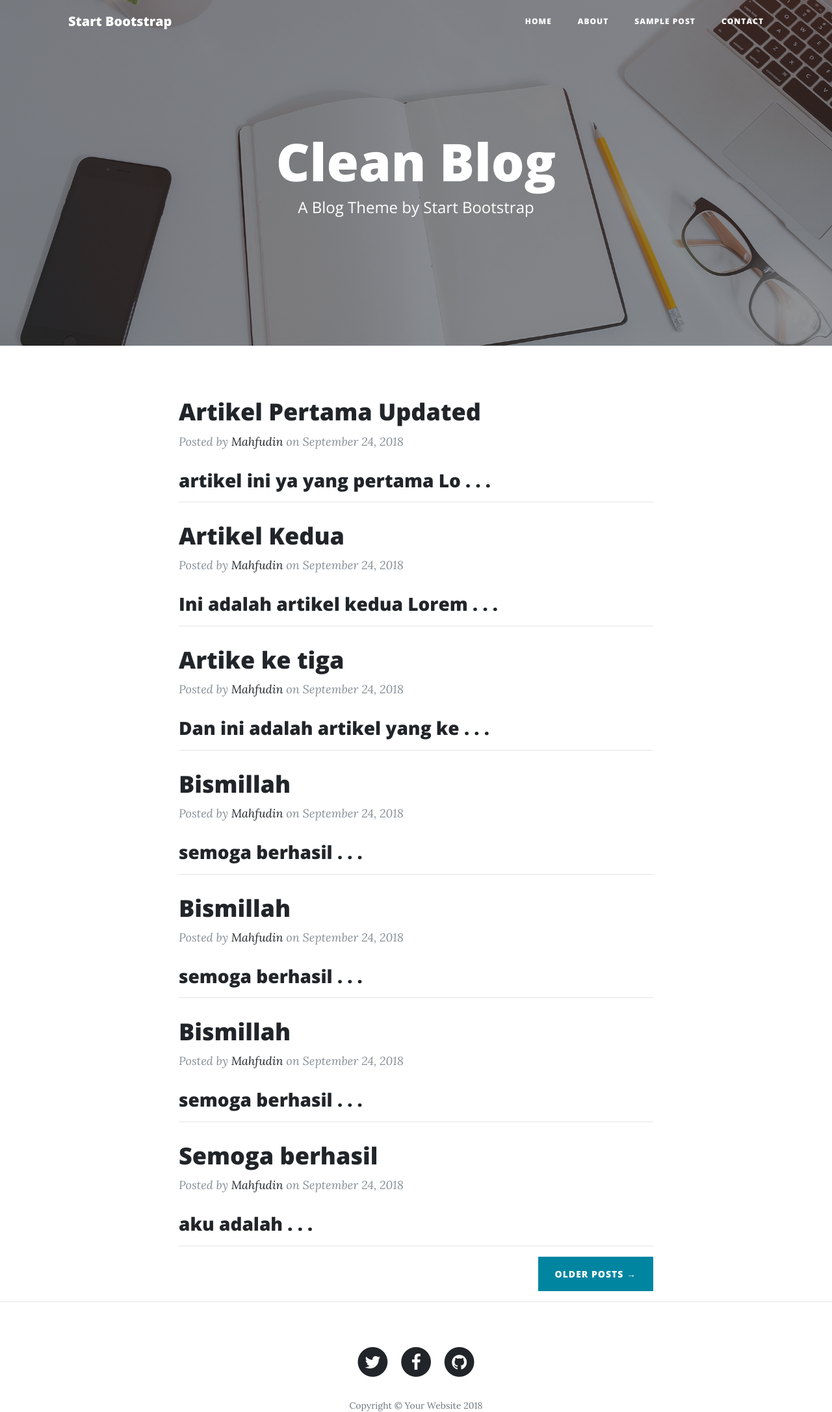
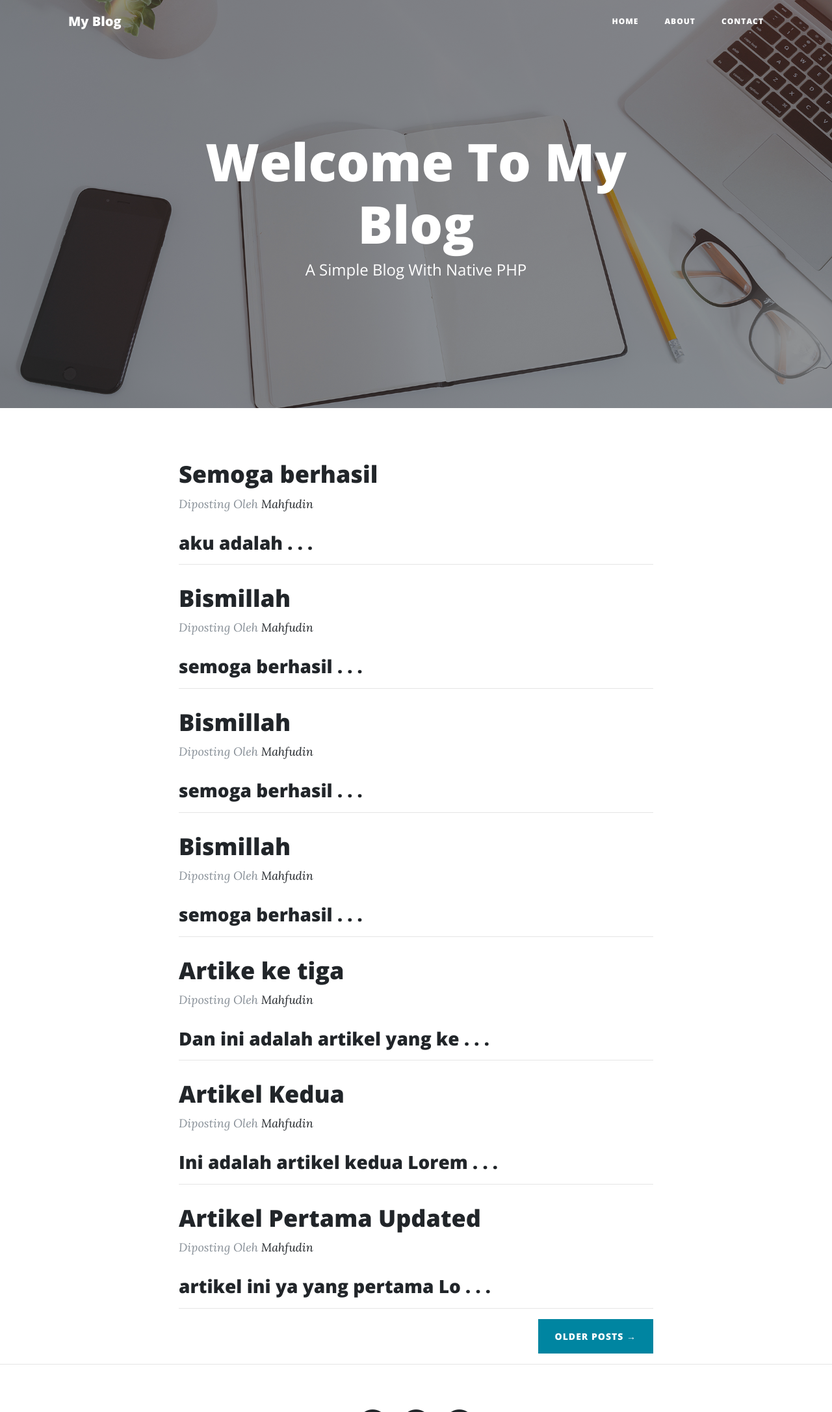
Before and after one commit to majalengkadev/workshop-blog, a PHP site: page / in a window 1280 px wide. Shown: the top 2173 px of the page at 65% size. Run offline with PHP 8.4, Linux system fonts and the light colour scheme; data comes from the database, SQL or seed files in the repository.

Commit message:
update url & bug fixes

```diff
--- a/config.php
+++ b/config.php
@@ -1,7 +1,7 @@
 <?php
 
 // server name - username - password - database name
-$conn = mysqli_connect('localhost','root','','myblog');
+$mysqli = mysqli_connect('localhost','root','','myblog');
 
 //Cek Error atau tidak
 if(mysqli_connect_errno()){
--- a/header.php
+++ b/header.php
@@ -8,7 +8,7 @@
     <meta name="description" content="">
     <meta name="author" content="">
 
-    <title>Clean Blog - Start Bootstrap Theme</title>
+    <title>Workshop Blog</title>
 
     <!-- Bootstrap core CSS -->
     <link href="assets/vendor/bootstrap/css/bootstrap.min.css" rel="stylesheet">
@@ -28,7 +28,7 @@
     <!-- Navigation -->
     <nav class="navbar navbar-expand-lg navbar-light fixed-top" id="mainNav">
       <div class="container">
-        <a class="navbar-brand" href="index.php">Start Bootstrap</a>
+        <a class="navbar-brand" href="index.php">My Blog</a>
         <button class="navbar-toggler navbar-toggler-right" type="button" data-toggle="collapse" data-target="#navbarResponsive" aria-controls="navbarResponsive" aria-expanded="false" aria-label="Toggle navigation">
           Menu
           <i class="fa fa-bars"></i>
@@ -40,9 +40,6 @@
             </li>
             <li class="nav-item">
               <a class="nav-link" href="about.php">About</a>
-            </li>
-            <li class="nav-item">
-              <a class="nav-link" href="post.php">Sample Post</a>
             </li>
             <li class="nav-item">
               <a class="nav-link" href="contact.php">Contact</a>
--- a/index.php
+++ b/index.php
@@ -2,12 +2,12 @@
 
 include_once('config.php');
 
-$data = mysqli_query($conn,'SELECT * FROM posts');
+$data = mysqli_query($mysqli,'SELECT * FROM posts ORDER BY id DESC');
 
 $posts = mysqli_fetch_all($data, MYSQLI_ASSOC);
 
-$judul = "Clean Blog";
-$subjudul = "A Blog Theme by Start Bootstrap";
+$judul = "Welcome To My Blog";
+$subjudul = "A Simple Blog With Native PHP";
 $url_banner = "assets/img/home-bg.jpg"; ?>
 
 <?php include('header.php'); ?>
@@ -23,9 +23,8 @@ $url_banner = "assets/img/home-bg.jpg"; ?>
                 <?php echo $post['judul']; ?>
               </h2>
             </a>
-            <p class="post-meta">Posted by
-              <a href="#">Mahfudin</a>
-              on September 24, 2018</p>
+            <p class="post-meta">Diposting Oleh
+              <a href="#">Mahfudin</a></p>
               <h3><?php echo substr($post['konten'],0, 30) . ' . . .';  ?> </h3>
           </div>
           <hr>
--- a/login.php
+++ b/login.php
@@ -25,11 +25,13 @@ if(isset($_POST['submit'])){
 
     <!-- Main Content -->
     <div class="container">
-      <div class="row">
+
 
         <form action="login.php" method="post">
+
         <label >Username</label>
         <input type="text" name="username" class="form-control">
+
         <br>
         <label>Password</label>
         <input type="password" name="password" class="form-control">
@@ -37,7 +39,7 @@ if(isset($_POST['submit'])){
         <button type="submit" name="submit" value="submit">Login</button>
         </form>
 
-        </div>
+
     </div>
 
    <?php include('footer.php'); ?>
--- a/post.php
+++ b/post.php
@@ -2,7 +2,7 @@
 
 include_once('config.php');
 $id = $_GET['id'];
-$data = mysqli_query($conn,'SELECT * FROM posts WHERE id = '. $id);
+$data = mysqli_query($mysqli,'SELECT * FROM posts WHERE id = '. $id);
 $post = mysqli_fetch_assoc($data);
 
 $judul = $post['judul'];
```
Also changed, not shown: add_post.php (deleted, +0 -48 lines), create.php (added, +46 -0 lines), delete.php (added, +19 -0 lines), delete_post.php (deleted, +0 -19 lines), edit_post.php (deleted, +0 -54 lines), update.php (added, +51 -0 lines), 1 other file.
